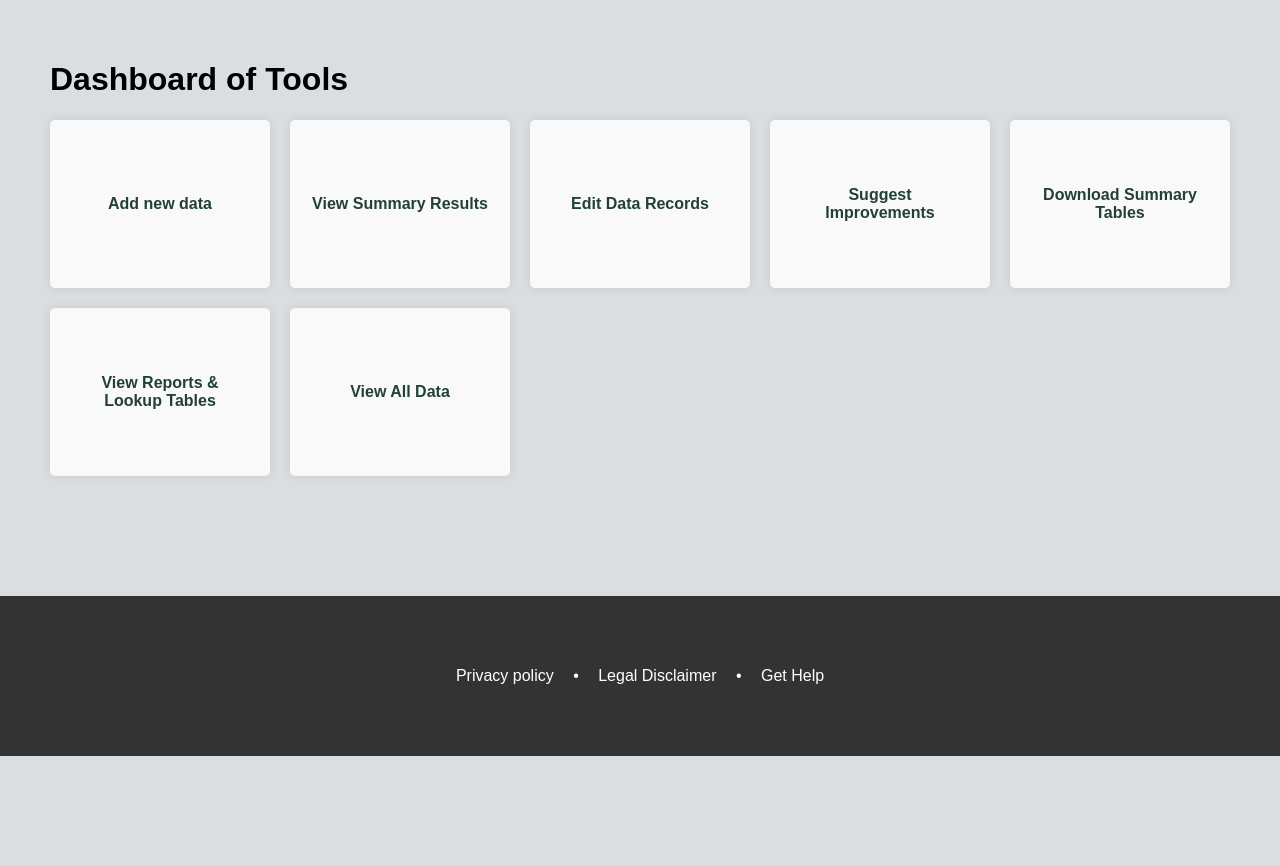
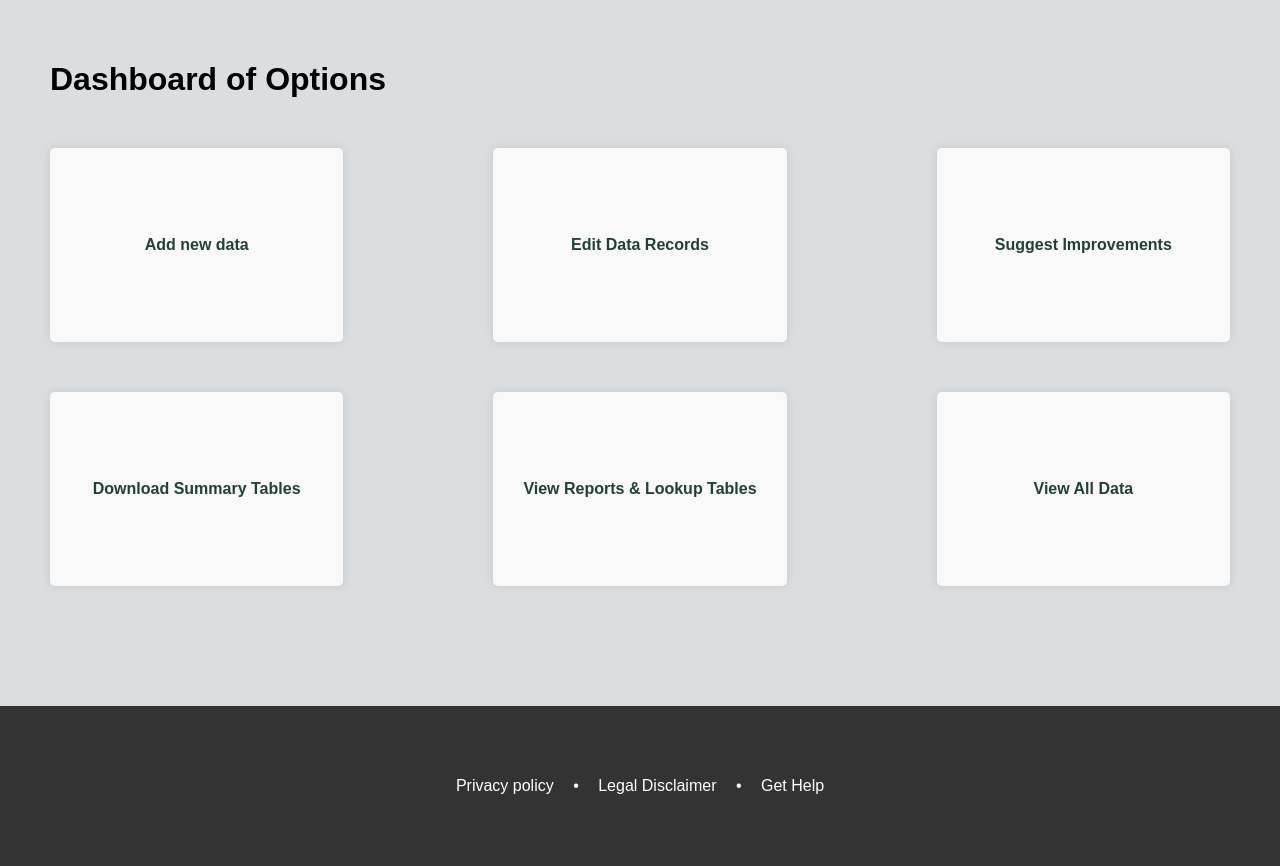
Before and after one commit to IdaCy/wtp, a Django app: page /dashboard/ in a window 1280 px wide. Shown: the part 116-982 px from the top of the page. Before the commit the page ends 872 px from the top, so only its background shows below. Run offline with Django 4.2, Linux system fonts and the light colour scheme; the visitor is signed in with stand-in values (Sample User, id 1).

Commit message:
dashboard styling

```diff
--- a/dashboard_app/static/css/dashboard.css
+++ b/dashboard_app/static/css/dashboard.css
@@ -1,8 +1,8 @@
 .dashboard-options {
     display: grid;
     grid-template-columns: repeat(auto-fit, minmax(200px, 1fr));
-    gap: 20px;
-    margin-top: 20px;
+    gap: 50px 150px;
+    margin-top: 50px;
 }
 
 .dashboard-option {
--- a/dashboard_app/templates/dashboard.html
+++ b/dashboard_app/templates/dashboard.html
@@ -4,13 +4,10 @@
 {% block title %}Dashboard - Wildlife Transfer Parameter Database{% endblock %}
 
 {% block content %}
-    <h1>Dashboard of Tools</h1>
+    <h1>Dashboard of Options</h1>
     <div class="dashboard-options">
         <div class="dashboard-option">
             <a href="{% url 'add_datacr' %}">Add new data</a>
-        </div>
-        <div class="dashboard-option">
-            <a href="{% url 'view_summary_results' %}">View Summary Results</a>
         </div>
         <div class="dashboard-option">
             <a href="{% url 'view_editable_data_records' %}">Edit Data Records</a>
@@ -24,7 +21,10 @@
         <div class="dashboard-option">
             <a href="{% url 'all_reports' %}">View Reports & Lookup Tables</a>
         </div>
-        <!--<div class="dashboard-option">
+        <!--
+        <div class="dashboard-option">
+            <a href="{% url 'view_summary_results' %}">View Summary Results</a>
+        </div><div class="dashboard-option">
             <a href="{ url 'view_summary_results' }">Summary (Individual Wildlife/Habitat)</a>
         </div>-->
         <!--<div class="dashboard-option">
--- a/data_app/templates/base_form_data.html
+++ b/data_app/templates/base_form_data.html
@@ -213,8 +213,6 @@
                     </div>
 
                     <div class="flex-container space-balance">
-                        <input type="hidden" name="species_name" id="species_name_id"
-                               value="{{ datacr_form.species_name.value }}">
 
                         <div class="entry">
                             <label for="id_name_common">Species Common:</label>
@@ -239,6 +237,8 @@
                             {% endif %}
                         </div>
 
+                        <input type="hidden" name="species_name" id="species_name_id"
+                               value="{{ datacr_form.species_name.value }}">
                         <div class="entry">
                             <label for="id_measurement_date">Measured:</label>
                             {{ datacr_form.measurement_date | add_class:"date" }}
```
Also changed, not shown: data_app/static/css/base_form_data.css (+16 -4 lines).
